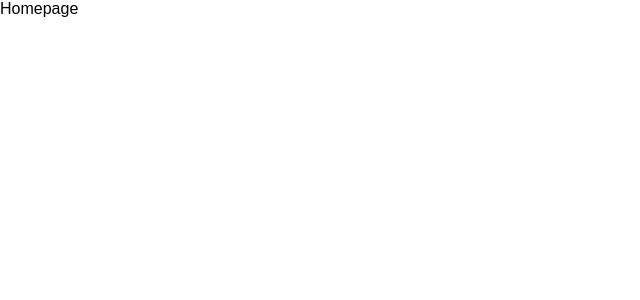
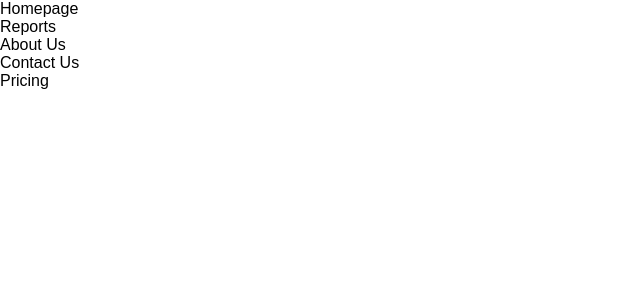
Before and after one commit to shashank-mishra14/TheVCProj, a React (Create React App) app: page /home in a window 1280 px wide. Shown: the top 300 px of the page, without its empty margins (0-640 px from the left). Built offline with nearby package versions, Linux system fonts and the light colour scheme; the HTML template or start-up script is replaced by a standard one.

Commit message:
new changes

```diff
--- a/src/components/Homepage/Homepage.jsx
+++ b/src/components/Homepage/Homepage.jsx
@@ -1,9 +1,20 @@
-import React from 'react'
-import "./Homepage.css"
+import React from "react";
+import "./Homepage.css";
+import { BrowserRouter as Router, Route, Routes } from "react-router-dom";
+
 const Homepage = () => {
   return (
-    <div>Homepage</div>
-  )
-}
+    <div className="homepage-main">
+        <div className="homepage-logo"></div>
+      Homepage
+      <div className="homepage-navbar">
+        <div>Reports</div>
+        <div>About Us</div>
+        <div>Contact Us</div>
+        <div>Pricing</div>
+      </div>
+    </div>
+  );
+};
 
-export default Homepage
+export default Homepage;
```
